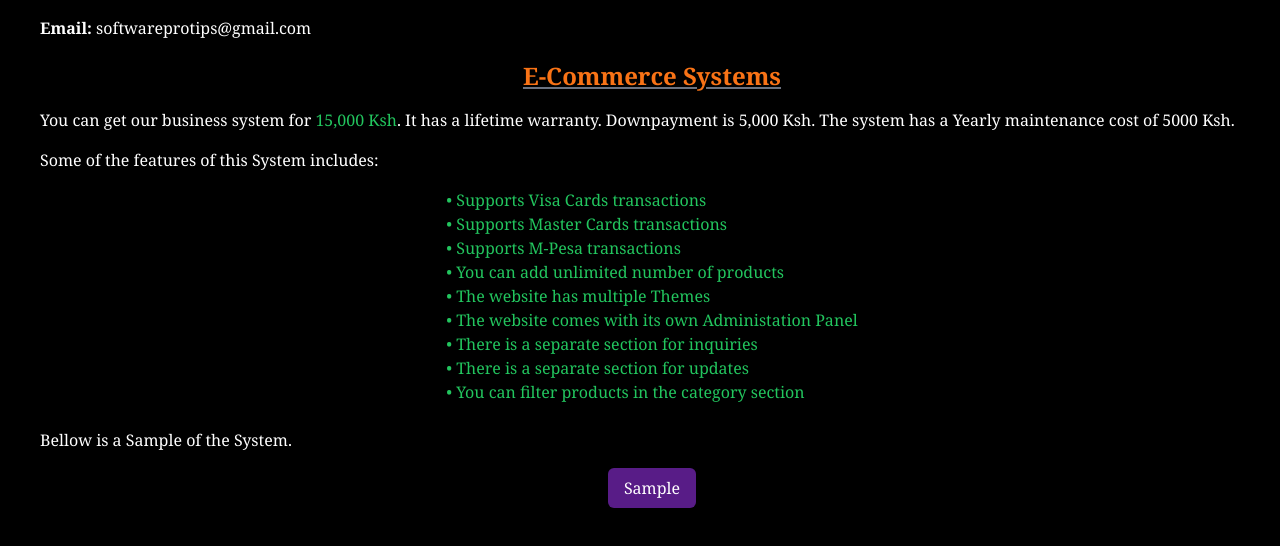
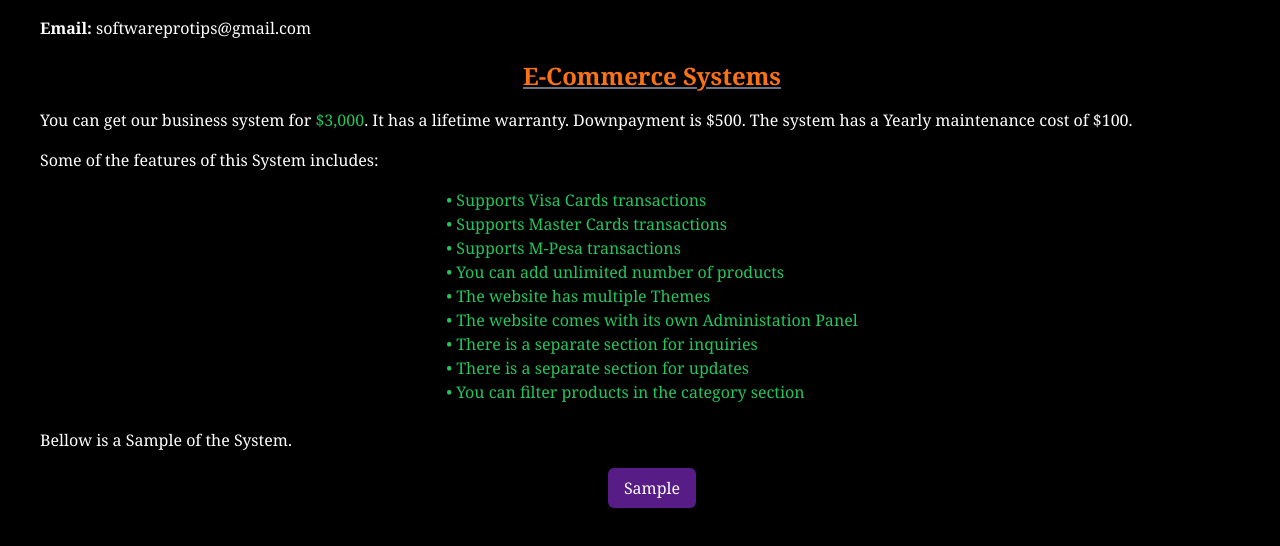
Before and after one commit to mosesmathai/coding-lessons, a Next.js app: page / in a window 1280 px wide. Shown: the top 546 px of the page. Built offline with nearby package versions, Linux system fonts and the light colour scheme.

Commit message:
price change

```diff
--- a/app/page.js
+++ b/app/page.js
@@ -14,7 +14,7 @@ export default function Home() {
         <h1 className="text-orange-500 text-center text-xl md:text-2xl font-bold">E-Commerce Systems</h1>
       </div>
       <p className=" mb-4">
-        You can get our business system for <span className="text-green-500">15,000 Ksh</span>. It has a lifetime warranty. Downpayment is 5,000 Ksh. The system has a Yearly maintenance cost of 5000 Ksh.
+        You can get our business system for <span className="text-green-500">$3,000</span>. It has a lifetime warranty. Downpayment is $500. The system has a Yearly maintenance cost of $100.
       </p>
       <p className=" mb-4">
         Some of the features of this System includes:
```
